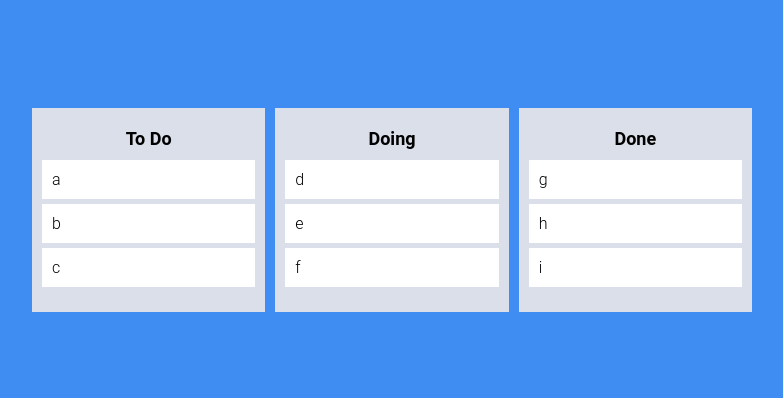
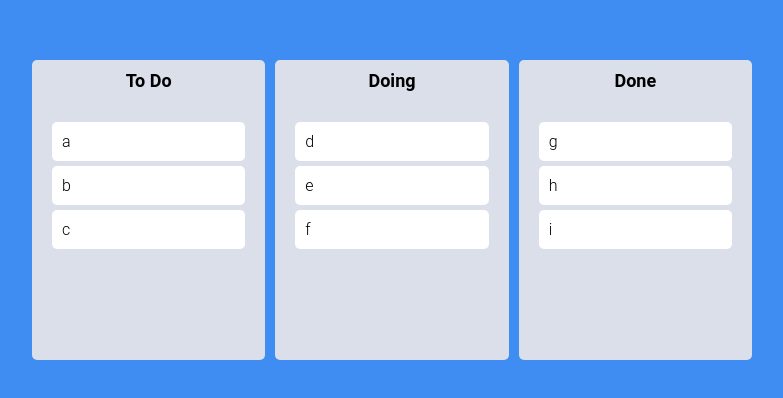
Before and after one commit to moztiq/react-masterclass-trello, a React (Create React App) app: page /1 in a window 1280 px wide. Shown: the part 190-588 px from the top of the page, without its empty margins (248-1031 px from the left). Built offline with nearby package versions, Linux system fonts and the light colour scheme.

Commit message:
droppable snapshot

```diff
--- a/src/components/Board.tsx
+++ b/src/components/Board.tsx
@@ -3,9 +3,12 @@ import { Droppable } from 'react-beautiful-dnd';
 import styled from 'styled-components';
 
 const Wrapper = styled.div`
-  padding: 20px 10px;
+  padding-top: 10px;
   background-color: ${(props) => props.theme.boardColor};
-  min-height: 200px;
+  border-radius: 5px;
+  min-height: 300px;
+  display: flex;
+  flex-direction: column;
 `;
 
 const Title = styled.h2`
@@ -13,6 +16,23 @@ const Title = styled.h2`
   font-weight: 600;
   margin-bottom: 10px;
   font-size: 18px;
+`;
+
+interface IAreaProps {
+  isDraggingOver: boolean;
+  isDraggingFromThis: boolean;
+}
+
+const Area = styled.div<IAreaProps>`
+  background-color: ${(props) =>
+    props.isDraggingOver
+      ? '#dfe6e9'
+      : props.isDraggingFromThis
+      ? '#b2bec3'
+      : 'transparent'};
+  flex-grow: 1;
+  transition: background-color 0.3s ease-in-out;
+  padding: 20px;
 `;
 
 interface IBoardProps {
@@ -26,12 +46,17 @@ function Board({ toDos, boardId }: IBoardProps) {
       <Title>{boardId}</Title>
       <Droppable droppableId={boardId}>
         {(provided, snapshot) => (
-          <div ref={provided.innerRef} {...provided.droppableProps}>
+          <Area
+            ref={provided.innerRef}
+            {...provided.droppableProps}
+            isDraggingOver={snapshot.isDraggingOver}
+            isDraggingFromThis={Boolean(snapshot.draggingFromThisWith)}
+          >
             {toDos.map((toDo, idx) => (
               <DraggableCard key={toDo} toDo={toDo} index={idx} />
             ))}
             {provided.placeholder}
-          </div>
+          </Area>
         )}
       </Droppable>
     </Wrapper>
--- a/src/components/DraggableCard.tsx
+++ b/src/components/DraggableCard.tsx
@@ -2,11 +2,15 @@ import React from 'react';
 import { Draggable } from 'react-beautiful-dnd';
 import styled from 'styled-components';
 
-const Card = styled.div`
+const Card = styled.div<{ isDragging: boolean }>`
   border-right: 5px;
   padding: 10px;
-  background-color: ${(props) => props.theme.cardColor};
+  background-color: ${(props) =>
+    props.isDragging ? '#74b9ff' : props.theme.cardColor};
   margin-bottom: 5px;
+  box-shadow: ${(props) =>
+    props.isDragging ? '0px 2px 10px rgba(0,0,0,0.3)' : 'none'};
+  border-radius: 5px;
 `;
 
 interface IDraggableCardProps {
@@ -20,6 +24,7 @@ function DraggableCard({ toDo, index }: IDraggableCardProps) {
     <Draggable key={toDo} draggableId={toDo} index={index}>
       {(provided, snapshot, rubric) => (
         <Card
+          isDragging={snapshot.isDragging}
           ref={provided.innerRef}
           {...provided.draggableProps}
           {...provided.dragHandleProps}
```
